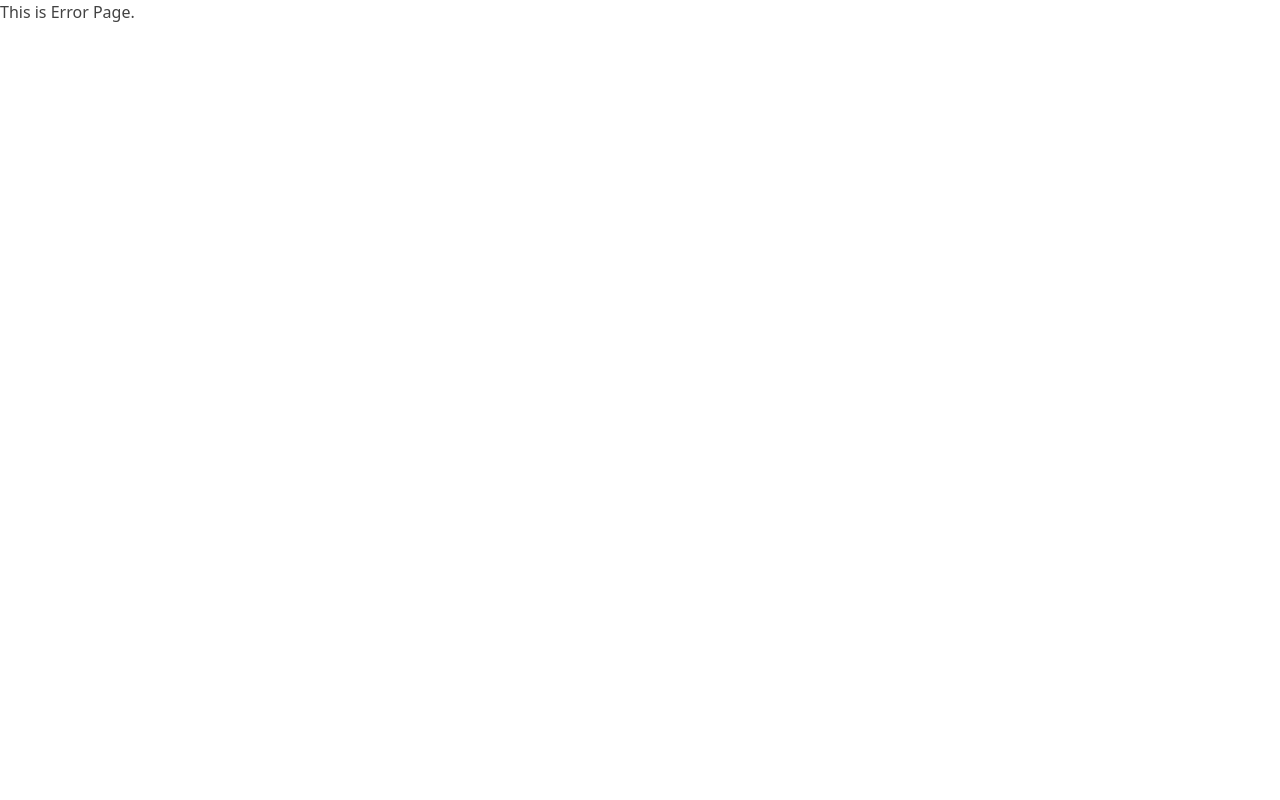
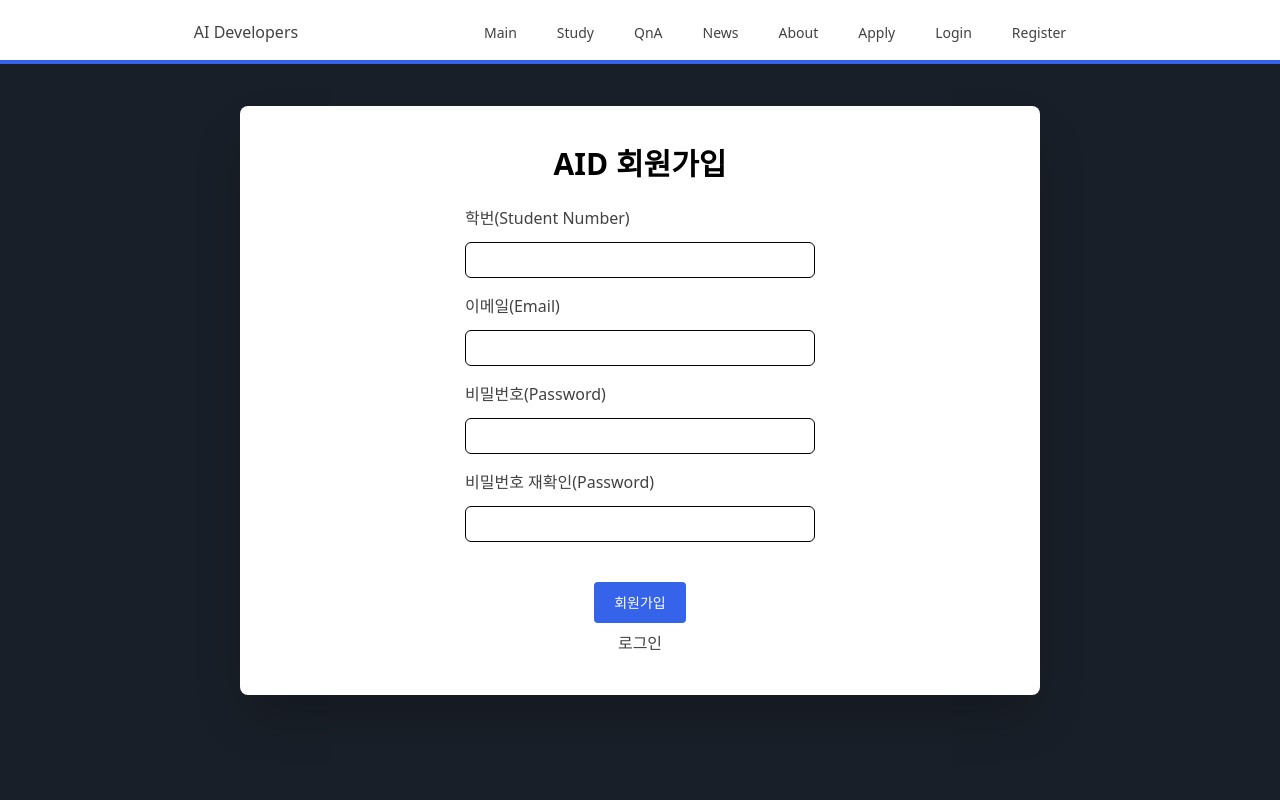
Before and after one commit to PNU-AID/AID-WEB-client-v2, a React (Vite) app: page /homepage/register in a window 1280 px wide. Before the commit this address had no page. Shown: the top 800 px of the page. Built offline with nearby package versions, Linux system fonts and the light colour scheme.

Commit message:
Design: 회원가입페이지 UI 구현 및 로그인 페이지 UI 수정

```diff
--- a/src/components/form/InputForm.tsx
+++ b/src/components/form/InputForm.tsx
@@ -15,7 +15,7 @@ function InputForm(data: InputFormProps) {
       <div className="flex flex-col h-full gap-3">
         <label>{data.label}</label>
         <input
-          className={`w-[350px] h-9 bg-white rounded-md text-black px-4 border-[1px] border-black`}
+          className={`min-w-[280px] sm:min-w-[350px] h-9 bg-white rounded-md text-black px-4 border border-black`}
           name={data.name}
           onBlur={data.onBlur}
           onChange={data.onChange}
--- a/src/pages/LoginPage.tsx
+++ b/src/pages/LoginPage.tsx
@@ -5,10 +5,10 @@ import InputForm from '../components/form/InputForm';
 function LoginPage() {
   return (
     <section className="flex items-center justify-center w-full min-h-screen bg-primary">
-      <div className="flex flex-col items-center justify-around w-1/2 h-[55vh] p-4 bg-white shadow-2xl mt-10">
+      <div className="flex flex-col items-center gap-6 p-10 bg-white shadow-2xl w-full m-4 sm:max-w-[800px] h-fit rounded-lg">
         <p className="mb-8 text-3xl font-bold text-black">AID 로그인</p>
         <form
-          className="flex flex-col items-center gap-4 h-1/2"
+          className="flex flex-col items-center gap-4 min-h-1/2"
           id="login-form"
         >
           <InputForm
@@ -32,10 +32,12 @@ function LoginPage() {
             value={''}
           />
         </form>
-        <Button label="로그인" primary />
-        <Link className="hover:text-primary" to="/register">
-          회원가입
-        </Link>
+        <div className="flex flex-col items-center gap-2 mt-4">
+          <Button label="로그인" primary />
+          <Link className="hover:text-primary" to="/register">
+            회원가입
+          </Link>
+        </div>
       </div>
     </section>
   );
--- /dev/null
+++ b/src/pages/RegisterPage.tsx
@@ -0,0 +1,66 @@
+import { Link } from 'react-router-dom';
+import Button from '../components/button/Button';
+import InputForm from '../components/form/InputForm';
+
+function RegisterPage() {
+  return (
+    <section className="flex items-center justify-center w-full min-h-screen bg-darkdarkgray">
+      <div className="flex flex-col items-center gap-6 p-10 bg-white shadow-2xl w-full m-4 sm:max-w-[800px] h-fit rounded-lg">
+        <p className="text-3xl font-bold text-black">AID 회원가입</p>
+        <form
+          className="flex flex-col items-center gap-4 h-fit"
+          id="register-form"
+        >
+          <InputForm
+            error={false}
+            label="학번(Student Number)"
+            name="st_number"
+            onBlur={() => {}}
+            onChange={() => {}}
+            size="md"
+            type="text"
+            value={''}
+          />
+          <InputForm
+            error={false}
+            label="이메일(Email)"
+            name="email"
+            onBlur={() => {}}
+            onChange={() => {}}
+            size="md"
+            type="text"
+            value={''}
+          />
+          <InputForm
+            error={false}
+            label="비밀번호(Password)"
+            name="password"
+            onBlur={() => {}}
+            onChange={() => {}}
+            size="md"
+            type="text"
+            value={''}
+          />
+          <InputForm
+            error={false}
+            label="비밀번호 재확인(Password)"
+            name="re-password"
+            onBlur={() => {}}
+            onChange={() => {}}
+            size="md"
+            type="text"
+            value={''}
+          />
+        </form>
+        <div className="flex flex-col items-center gap-2 mt-4">
+          <Button label="회원가입" primary />
+          <Link className="hover:text-primary" to="/login">
+            로그인
+          </Link>
+        </div>
+      </div>
+    </section>
+  );
+}
+
+export default RegisterPage;
--- a/src/router.tsx
+++ b/src/router.tsx
@@ -10,6 +10,7 @@ import ApplyPage from './pages/ApplyPage';
 import ErrorPage from './pages/ErrorPage';
 import type { RouteItem } from 'router';
 import LoginPage from './pages/LoginPage';
+import RegisterPage from './pages/RegisterPage';
 
 export const routerData: RouteItem[] = [
   {
@@ -61,6 +62,13 @@ export const routerData: RouteItem[] = [
     withAuth: false,
     element: <LoginPage />,
   },
+  {
+    id: 7,
+    path: 'register',
+    label: 'Register',
+    withAuth: false,
+    element: <RegisterPage />,
+  },
 ];
 
 const router = [
```
